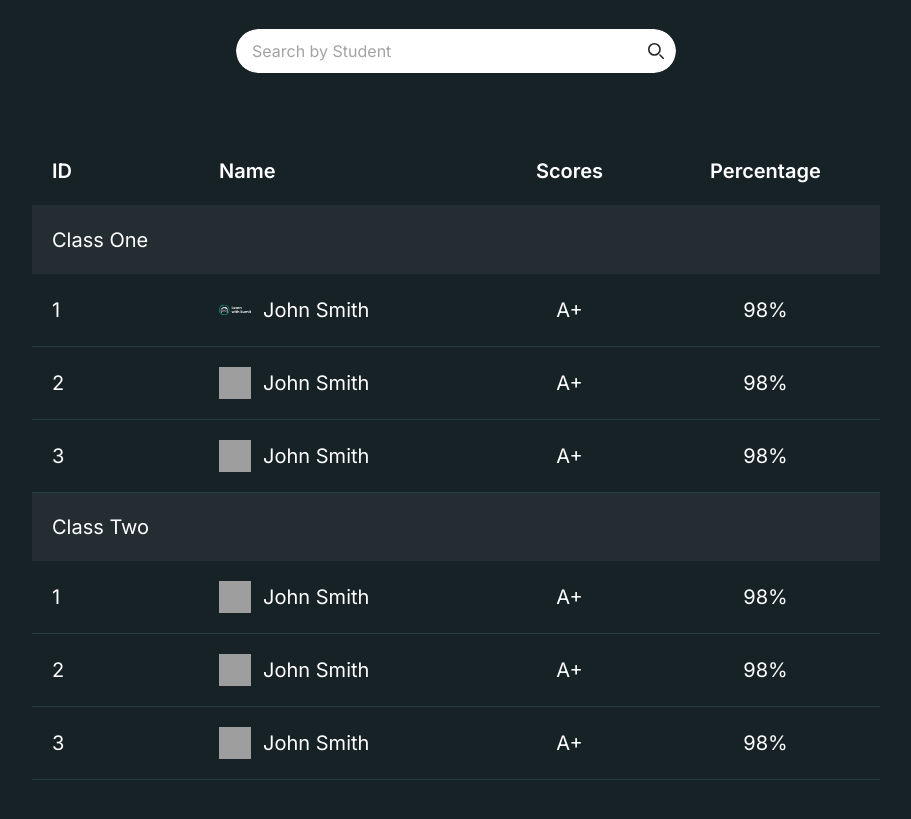
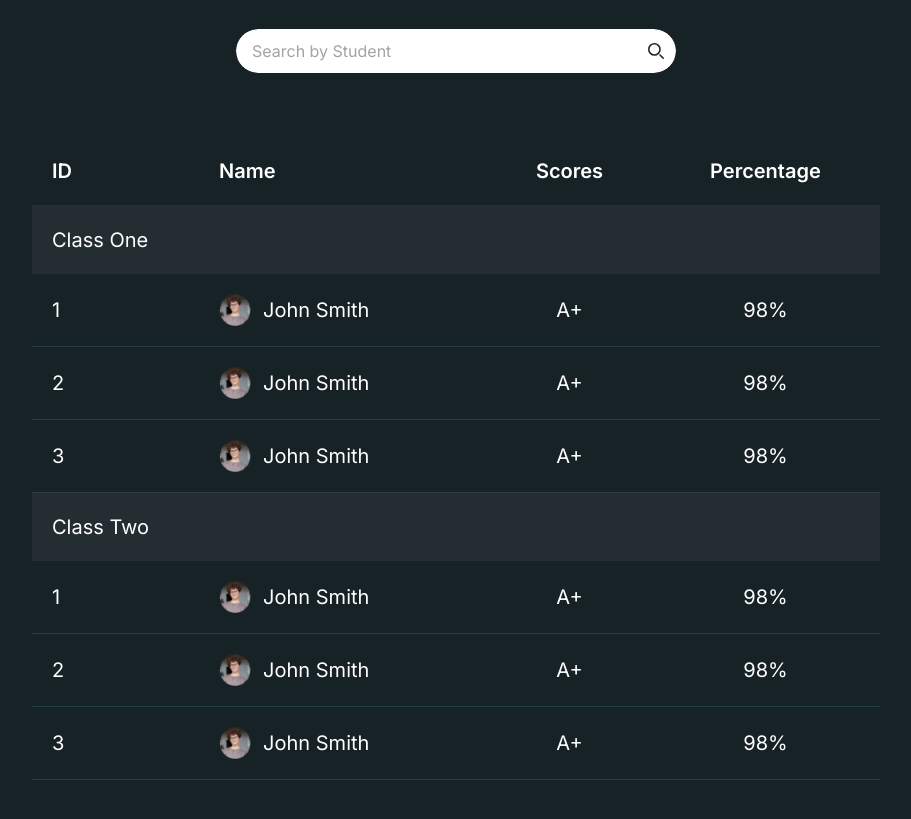
Before and after one commit to shafiqahmad81/lws-rnext, a React (Vite) app: page / in a window 1280 px wide. Shown: the part 840-1659 px from the top of the page, without its empty margins (184-1095 px from the left). Built offline with nearby package versions, Linux system fonts and the light colour scheme; grey boxes are pictures that could not be loaded.

Commit message:
update table section

```diff
--- a/index.html
+++ b/index.html
@@ -4,6 +4,12 @@
     <meta charset="UTF-8" />
     <link rel="icon" type="image/svg+xml" href="/vite.svg" />
     <meta name="viewport" content="width=device-width, initial-scale=1.0" />
+    <link rel="preconnect" href="https://fonts.googleapis.com" />
+    <link rel="preconnect" href="https://fonts.gstatic.com" crossorigin />
+    <link
+      href="https://fonts.googleapis.com/css2?family=Inter:wght@300;400;500;600;700&family=Lato:wght@300;400;700&family=Sora&display=swap"
+      rel="stylesheet"
+    />
     <title>lws-rnext</title>
   </head>
   <body>
--- a/src/App.jsx
+++ b/src/App.jsx
@@ -2,11 +2,11 @@ import { Header, Section, Students } from "./component";
 
 function App() {
   return (
-    <div className="bg-[#172227] font-[Inter] text-white">
+    <main className="bg-[#172227] font-[Inter] text-white">
       <Header />
       <Section />
       <Students />
-    </div>
+    </main>
   );
 }
 
--- a/src/component/index.jsx
+++ b/src/component/index.jsx
@@ -3,3 +3,4 @@ export { default as StudentInput } from "./input";
 export { default as Section } from "./section";
 export { default as Students } from "./students";
 export { default as Table } from "./table";
+export { default as TableHeader } from "./table-header";
--- /dev/null
+++ b/src/component/students-row/index.jsx
@@ -0,0 +1,29 @@
+export default function StudentsRow({
+  studentId,
+  studentName,
+  score,
+  percentage,
+  profileImage,
+}) {
+  return (
+    <>
+      <tr className="border-b border-[#7ECEB529]">
+        <td className="p-5 text-sm md:text-xl">{studentId}</td>
+        <td className="p-5 text-sm md:text-xl">
+          <div className="flex space-x-3 items-center">
+            <img
+              className="w-8 h-8"
+              src={profileImage}
+              width="32"
+              height="32"
+              alt="John Smith"
+            />
+            <span className="whitespace-nowrap">John Smith</span>
+          </div>
+        </td>
+        <td className="p-5 text-sm md:text-xl text-center">{score}</td>
+        <td className="p-5 text-sm md:text-xl text-center">{percentage}</td>
+      </tr>
+    </>
+  );
+}
--- a/src/component/students/index.jsx
+++ b/src/component/students/index.jsx
@@ -1,5 +1,5 @@
-import logo from "../../assets/lws-logo-en.svg";
 import StudentInput from "../input";
+import Table from "../table";
 
 export default function StudentsInfo() {
   return (
@@ -14,139 +14,7 @@ export default function StudentsInfo() {
           {/* Search Box Ends */}
         </div>
         <div className="max-w-[848px] mx-auto overflow-auto">
-          <table className="w-full">
-            <thead>
-              <tr className="border-b border-[#FFFFFF0D]">
-                <th className="uppercase p-5 text-sm md:text-xl font-semibold md:min-w-[110px] text-left">
-                  ID
-                </th>
-                <th className="p-5 text-sm md:text-xl font-semibold text-left">
-                  Name
-                </th>
-                <th className="p-5 text-sm md:text-xl font-semibold">Scores</th>
-                <th className="p-5 text-sm md:text-xl font-semibold">
-                  Percentage
-                </th>
-              </tr>
-            </thead>
-            <tbody>
-              {/*  class two  */}
-              <tr className="bg-white/5">
-                <td className="p-5 text-sm md:text-xl" colSpan="4">
-                  Class One
-                </td>
-              </tr>
-              <tr className="border-b border-[#7ECEB529]">
-                <td className="p-5 text-sm md:text-xl">1</td>
-                <td className="p-5 text-sm md:text-xl">
-                  <div className="flex space-x-3 items-center">
-                    <img
-                      className="w-8 h-8"
-                      src={logo}
-                      width="32"
-                      height="32"
-                      alt="John Smith"
-                    />
-                    <span className="whitespace-nowrap">John Smith</span>
-                  </div>
-                </td>
-                <td className="p-5 text-sm md:text-xl text-center">A+</td>
-                <td className="p-5 text-sm md:text-xl text-center">98%</td>
-              </tr>
-              <tr className="border-b border-[#7ECEB529]">
-                <td className="p-5 text-sm md:text-xl">2</td>
-                <td className="p-5 text-sm md:text-xl">
-                  <div className="flex space-x-3 items-center">
-                    <img
-                      className="w-8 h-8"
-                      src="./assets/avatar.png"
-                      width="32"
-                      height="32"
-                      alt="John Smith"
-                    />
-                    <span className="whitespace-nowrap">John Smith</span>
-                  </div>
-                </td>
-                <td className="p-5 text-sm md:text-xl text-center">A+</td>
-                <td className="p-5 text-sm md:text-xl text-center">98%</td>
-              </tr>
-              <tr className="border-b border-[#7ECEB529]">
-                <td className="p-5 text-sm md:text-xl">3</td>
-                <td className="p-5 text-sm md:text-xl">
-                  <div className="flex space-x-3 items-center">
-                    <img
-                      className="w-8 h-8"
-                      src="./assets/avatar.png"
-                      width="32"
-                      height="32"
-                      alt="John Smith"
-                    />
-                    <span className="whitespace-nowrap">John Smith</span>
-                  </div>
-                </td>
-                <td className="p-5 text-sm md:text-xl text-center">A+</td>
-                <td className="p-5 text-sm md:text-xl text-center">98%</td>
-              </tr>
-
-              {/* class two */}
-              <tr className="bg-white/5">
-                <td className="p-5 text-sm md:text-xl" colSpan="4">
-                  Class Two
-                </td>
-              </tr>
-              <tr className="border-b border-[#7ECEB529]">
-                <td className="p-5 text-sm md:text-xl">1</td>
-                <td className="p-5 text-sm md:text-xl">
-                  <div className="flex space-x-3 items-center">
-                    <img
-                      className="w-8 h-8"
-                      src="./assets/avatar.png"
-                      width="32"
-                      height="32"
-                      alt="John Smith"
-                    />
-                    <span className="whitespace-nowrap">John Smith</span>
-                  </div>
-                </td>
-                <td className="p-5 text-sm md:text-xl text-center">A+</td>
-                <td className="p-5 text-sm md:text-xl text-center">98%</td>
-              </tr>
-              <tr className="border-b border-[#7ECEB529]">
-                <td className="p-5 text-sm md:text-xl">2</td>
-                <td className="p-5 text-sm md:text-xl">
-                  <div className="flex space-x-3 items-center">
-                    <img
-                      className="w-8 h-8"
-                      src="./assets/avatar.png"
-                      width="32"
-                      height="32"
-                      alt="John Smith"
-                    />
-                    <span className="whitespace-nowrap">John Smith</span>
-                  </div>
-                </td>
-                <td className="p-5 text-sm md:text-xl text-center">A+</td>
-                <td className="p-5 text-sm md:text-xl text-center">98%</td>
-              </tr>
-              <tr className="border-b border-[#7ECEB529]">
-                <td className="p-5 text-sm md:text-xl">3</td>
-                <td className="p-5 text-sm md:text-xl">
-                  <div className="flex space-x-3 items-center">
-                    <img
-                      className="w-8 h-8"
-                      src="./assets/avatar.png"
-                      width="32"
-                      height="32"
-                      alt="John Smith"
-                    />
-                    <span className="whitespace-nowrap">John Smith</span>
-                  </div>
-                </td>
-                <td className="p-5 text-sm md:text-xl text-center">A+</td>
-                <td className="p-5 text-sm md:text-xl text-center">98%</td>
-              </tr>
-            </tbody>
-          </table>
+          <Table />
         </div>
       </div>
     </section>
--- /dev/null
+++ b/src/component/table-header/index.jsx
@@ -0,0 +1,14 @@
+export default function TableHeader() {
+  return (
+    <thead>
+      <tr className="border-b border-[#FFFFFF0D]">
+        <th className="uppercase p-5 text-sm md:text-xl font-semibold md:min-w-[110px] text-left">
+          ID
+        </th>
+        <th className="p-5 text-sm md:text-xl font-semibold text-left">Name</th>
+        <th className="p-5 text-sm md:text-xl font-semibold">Scores</th>
+        <th className="p-5 text-sm md:text-xl font-semibold">Percentage</th>
+      </tr>
+    </thead>
+  );
+}
--- a/src/component/table/index.jsx
+++ b/src/component/table/index.jsx
@@ -1,22 +1,11 @@
 import Profile from "../../assets/avatar.png";
+import TableHeader from "../table-header";
 export default function Table() {
   return (
-    <div className="max-w-[848px] mx-auto overflow-auto">
+    <>
       <table className="w-full">
-        <thead>
-          <tr className="border-b border-[#FFFFFF0D]">
-            <th className="uppercase p-5 text-sm md:text-xl font-semibold md:min-w-[110px] text-left">
-              ID
-            </th>
-            <th className="p-5 text-sm md:text-xl font-semibold text-left">
-              Name
-            </th>
-            <th className="p-5 text-sm md:text-xl font-semibold">Scores</th>
-            <th className="p-5 text-sm md:text-xl font-semibold">Percentage</th>
-          </tr>
-        </thead>
+        <TableHeader />
         <tbody>
-          {/*  class two  */}
           <tr className="bg-white/5">
             <td className="p-5 text-sm md:text-xl" colSpan="4">
               Class One
@@ -133,6 +122,6 @@ export default function Table() {
           </tr>
         </tbody>
       </table>
-    </div>
+    </>
   );
 }
--- a/src/data.jsx
+++ b/src/data.jsx
@@ -0,0 +1,62 @@
+export const tableData = [
+  {
+    id: "2bd55dd",
+    classTitle: "One",
+    students: [
+      {
+        studentId: 1,
+        studentName: "jane",
+        score: "A+",
+        percentage: 90,
+        profileImage: "./assets/avatar.png",
+        id: "e17",
+      },
+      {
+        studentId: 2,
+        studentName: "john",
+        score: "A+",
+        percentage: 90,
+        profileImage: "./assets/avatar.png",
+        id: "e17",
+      },
+      {
+        studentId: 3,
+        studentName: "hridoy",
+        score: "A+",
+        percentage: 90,
+        profileImage: "./assets/avatar.png",
+        id: "e17",
+      },
+    ],
+  },
+  {
+    id: "2bd55de",
+    classTitle: "Two",
+    students: [
+      {
+        studentId: 1,
+        studentName: "jane",
+        score: "A+",
+        percentage: 90,
+        profileImage: "./assets/avatar.png",
+        id: "e17",
+      },
+      {
+        studentId: 2,
+        studentName: "john",
+        score: "A+",
+        percentage: 90,
+        profileImage: "./assets/avatar.png",
+        id: "e17",
+      },
+      {
+        studentId: 3,
+        studentName: "hridoy",
+        score: "A+",
+        percentage: 90,
+        profileImage: "./assets/avatar.png",
+        id: "e17",
+      },
+    ],
+  },
+];
--- a/src/index.css
+++ b/src/index.css
@@ -1,7 +1,3 @@
-@import url("https://fonts.googleapis.com");
-@import url("https://fonts.gstatic.com");
-@import url('https://fonts.googleapis.com/css2?family=Inter:wght@300;400;500;600;700&family=Lato:wght@300;400;700&family=Sora&display=swap" rel="stylesheet');
-
 @tailwind base;
 @tailwind components;
 @tailwind utilities;
```
